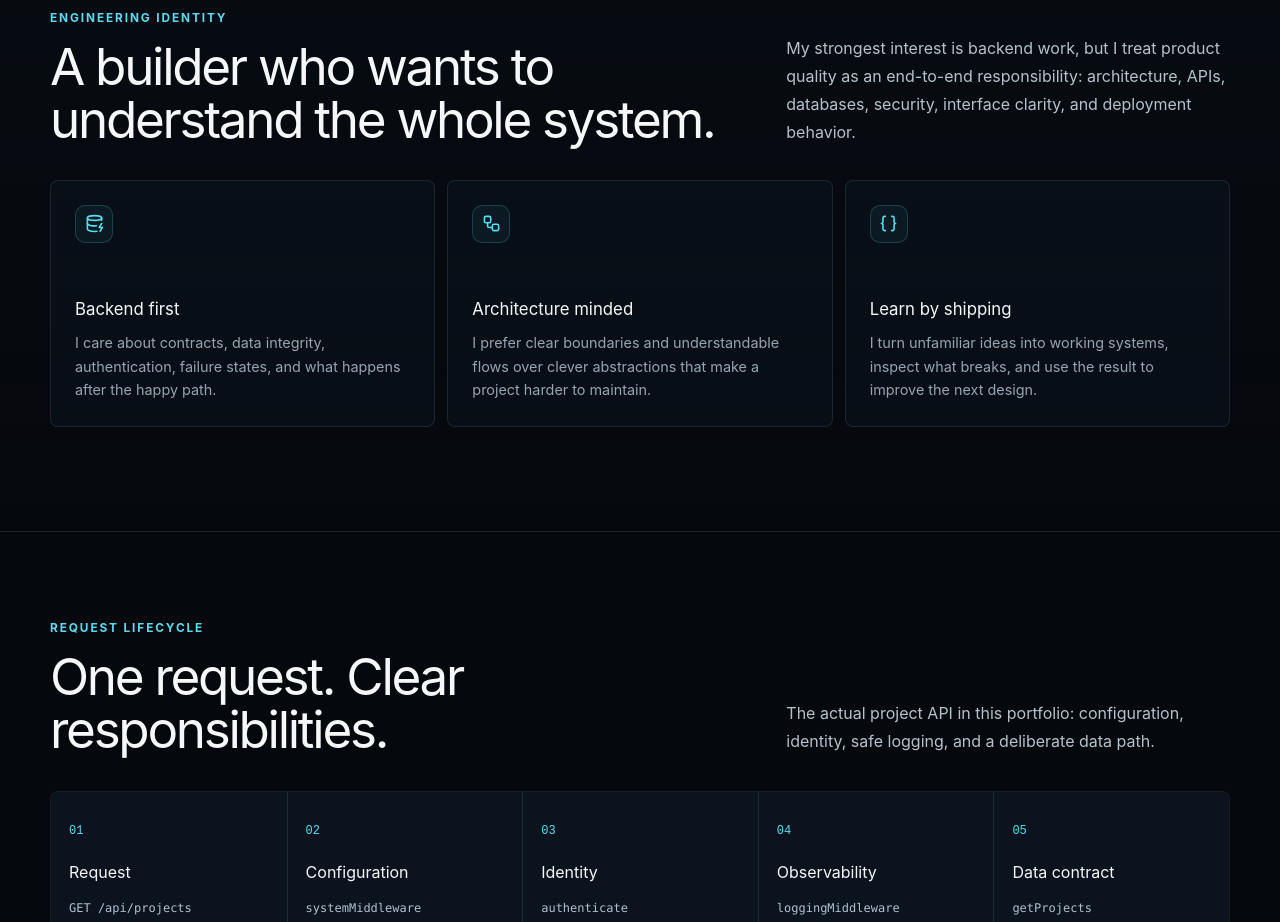
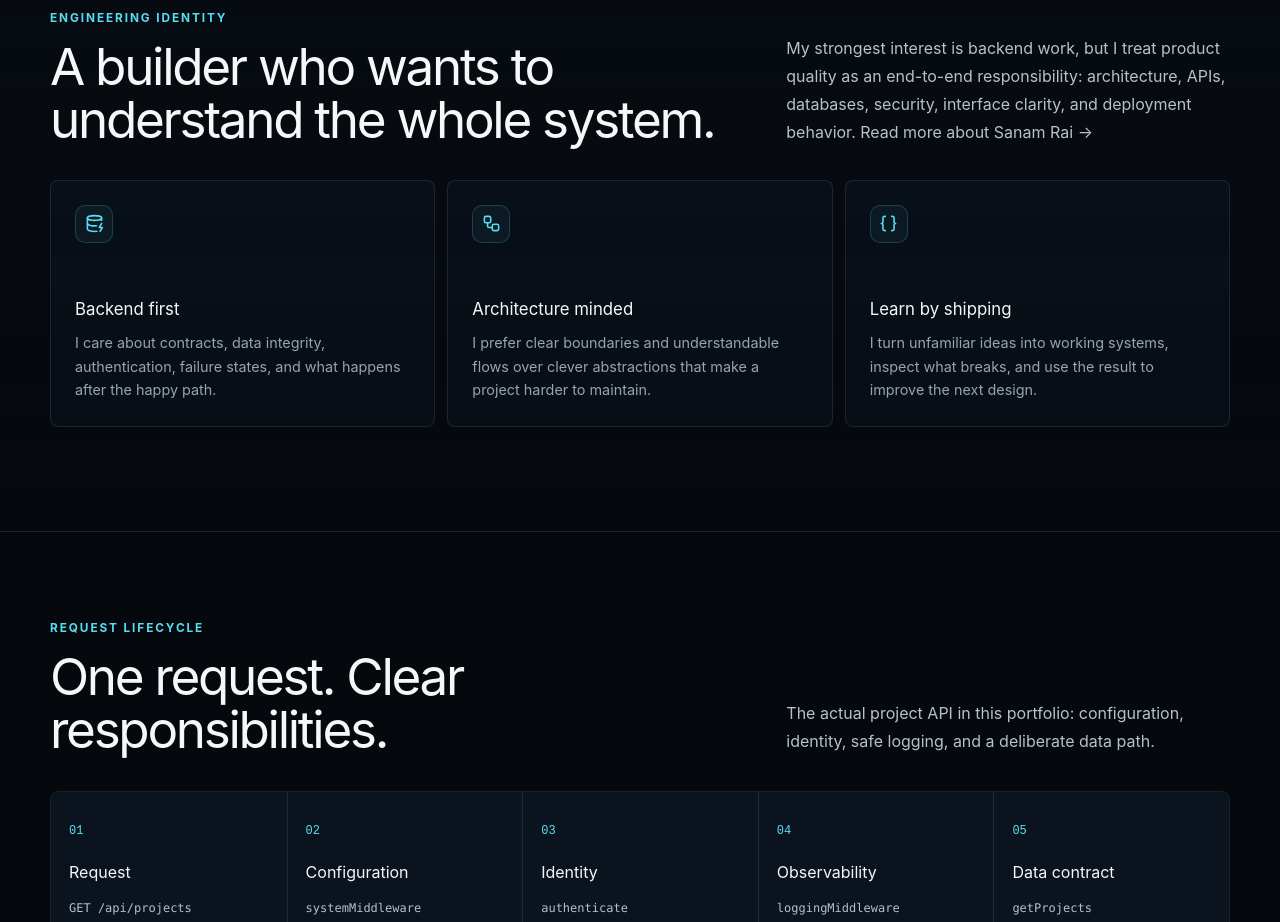
Before and after one commit to SanamRai001/Portofolio, a React (Vite) app in the folder frontend/: page / in a window 1280 px wide. Shown: the part 1080-2002 px from the top of the page. Built offline with nearby package versions, Linux system fonts and the light colour scheme; no server answers.

Commit message:
feat(seo): link full biography from home About section

```diff
--- a/frontend/src/InfoSection.jsx
+++ b/frontend/src/InfoSection.jsx
@@ -30,6 +30,7 @@ const InfoSection = () => {
           </div>
           <p>
             My strongest interest is backend work, but I treat product quality as an end-to-end responsibility: architecture, APIs, databases, security, interface clarity, and deployment behavior.
+            {' '}<a href="/about" className="IdentityBioLink">Read more about Sanam Rai →</a>
           </p>
         </div>
 
```
